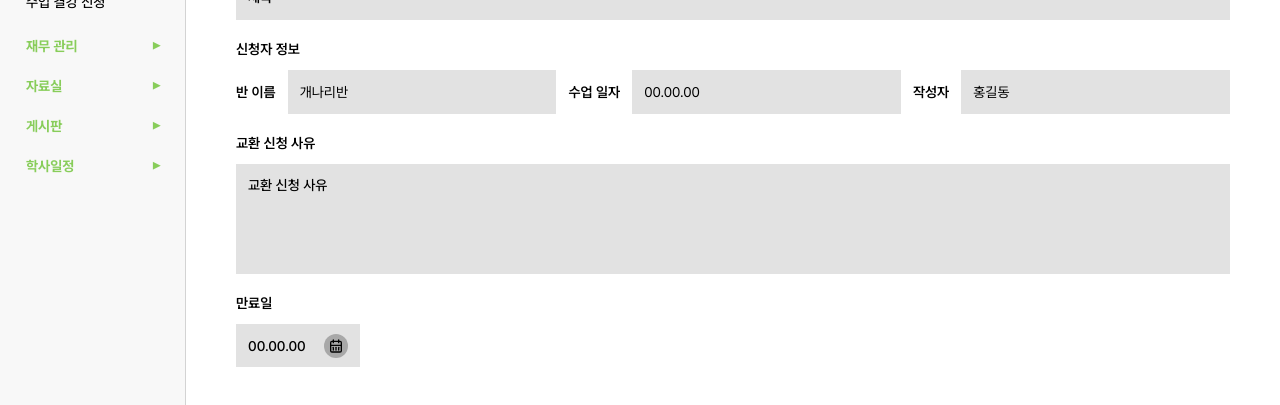
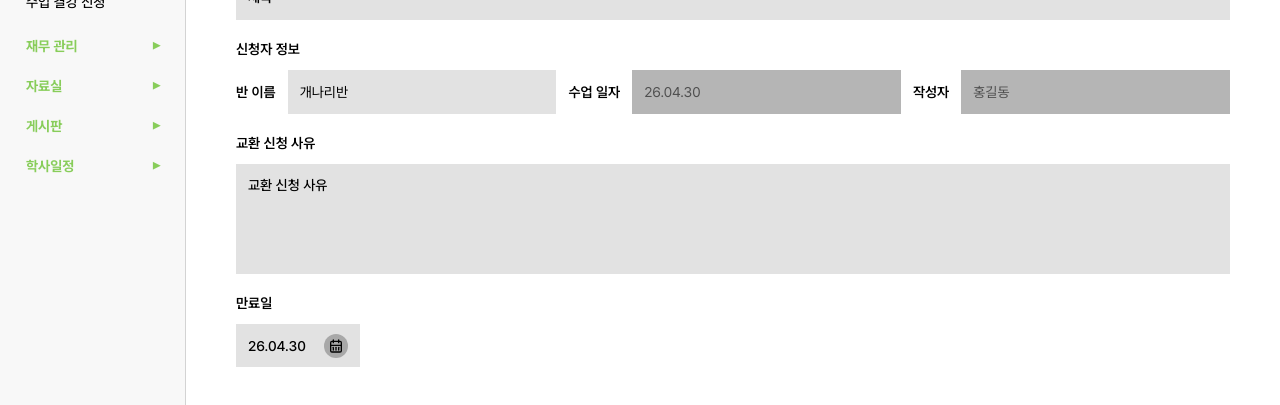
Before and after one commit to Geumjeongyahak/Frontend, a Next.js app: page /staff/class/exchange/new in a window 1280 px wide. Shown: the part 258-663 px from the top of the page. Built offline with nearby package versions, Linux system fonts and the light colour scheme; no server answers.

Commit message:
fix: 입력값 고정인 경우 input 칸 disabled 처리

```diff
--- a/app/staff/class/exchange/new/page.tsx
+++ b/app/staff/class/exchange/new/page.tsx
@@ -7,8 +7,23 @@ import styled from "styled-components";
 import { createLessonExchangeRequest } from "@/api/request/request.api";
 import { colors, layout, spacing, typography } from "@/styles/tokens";
 
+function getKstTodayShortDate() {
+  const formatter = new Intl.DateTimeFormat("ko-KR", {
+    timeZone: "Asia/Seoul",
+    year: "2-digit",
+    month: "2-digit",
+    day: "2-digit",
+  });
+  const parts = formatter.formatToParts(new Date());
+  const year = parts.find((part) => part.type === "year")?.value ?? "00";
+  const month = parts.find((part) => part.type === "month")?.value ?? "00";
+  const day = parts.find((part) => part.type === "day")?.value ?? "00";
+  return `${year}.${month}.${day}`;
+}
+
 export default function Page() {
-  const [expireDateText, setExpireDateText] = useState("00.00.00");
+  const kstToday = getKstTodayShortDate();
+  const [expireDateText, setExpireDateText] = useState(kstToday);
   const [isSubmitting, setIsSubmitting] = useState(false);
   const dateInputRef = useRef<HTMLInputElement>(null);
   const router = useRouter();
@@ -30,8 +45,8 @@ export default function Page() {
     const value = event.target.value;
     if (!value) return;
 
-    const [, month, day] = value.split("-");
-    setExpireDateText(`00.${month}.${day}`);
+    const [year, month, day] = value.split("-");
+    setExpireDateText(`${year.slice(-2)}.${month}.${day}`);
   };
 
   const handleSubmit = async (event: React.FormEvent<HTMLFormElement>) => {
@@ -85,9 +100,9 @@ export default function Page() {
             <FieldLabel htmlFor="className">반 이름</FieldLabel>
             <InlineInput id="className" name="className" defaultValue="개나리반" />
             <FieldLabel htmlFor="lessonDate">수업 일자</FieldLabel>
-            <InlineInput id="lessonDate" name="lessonDate" defaultValue="00.00.00" />
+            <InlineInput id="lessonDate" name="lessonDate" defaultValue={kstToday} disabled />
             <FieldLabel htmlFor="writer">작성자</FieldLabel>
-            <InlineInput id="writer" name="writer" defaultValue="홍길동" />
+            <InlineInput id="writer" name="writer" defaultValue="홍길동" disabled />
           </InfoRow>
         </Section>
 
@@ -284,6 +299,12 @@ const InlineInput = styled.input`
   line-height: ${typography.lineHeight130};
   outline: none;
 
+  &:disabled {
+    background: #b5b5b5;
+    color: #4f4f4f;
+    cursor: not-allowed;
+  }
+
   @media (min-width: 120rem) {
     min-height: 4rem;
     padding: ${spacing.space20};
--- a/app/staff/class/exchange/page.tsx
+++ b/app/staff/class/exchange/page.tsx
@@ -4,13 +4,13 @@ import { useMemo } from "react";
 import { useSearchParams } from "next/navigation";
 import { useQuery } from "@tanstack/react-query";
 import { getLessonExchangeRequests } from "@/api/request/request.api";
+import { getCurrentUser } from "@/api/user/user.api";
 import ListPanel, {
   type ListPanelRow,
 } from "@/components/staff/ListPanel";
 import { formatUtcToKstShortDate } from "@/utils/formatUtcToKstShortDate";
 
 const ITEMS_PER_PAGE = 9;
-const CURRENT_AUTHOR = "김민지";
 
 function formatStatus(status?: string) {
   if (status === "APPROVED") return "승인 완료";
@@ -30,12 +30,23 @@ export default function Page() {
     retry: false,
   });
 
+  const { data: currentUser } = useQuery({
+    queryKey: ["users", "me"],
+    queryFn: getCurrentUser,
+    retry: false,
+  });
+
+  const currentUserName = currentUser?.name?.trim();
+
   const filteredRequests = useMemo(
     () =>
       mineOnly
-        ? exchangeRequests.filter((request) => request.requestedByName === CURRENT_AUTHOR)
+        ? exchangeRequests.filter((request) => {
+            const requestedByName = request.requestedByName?.trim();
+            return Boolean(currentUserName) && requestedByName === currentUserName;
+          })
         : exchangeRequests,
-    [exchangeRequests, mineOnly],
+    [currentUserName, exchangeRequests, mineOnly],
   );
 
   const totalPages = Math.max(1, Math.ceil(filteredRequests.length / ITEMS_PER_PAGE));
```
